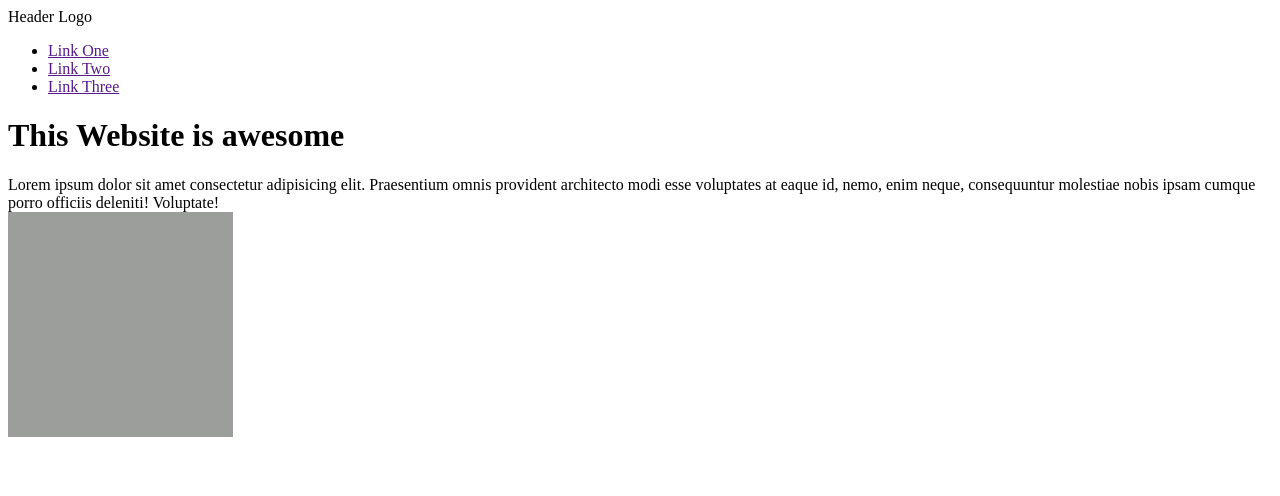
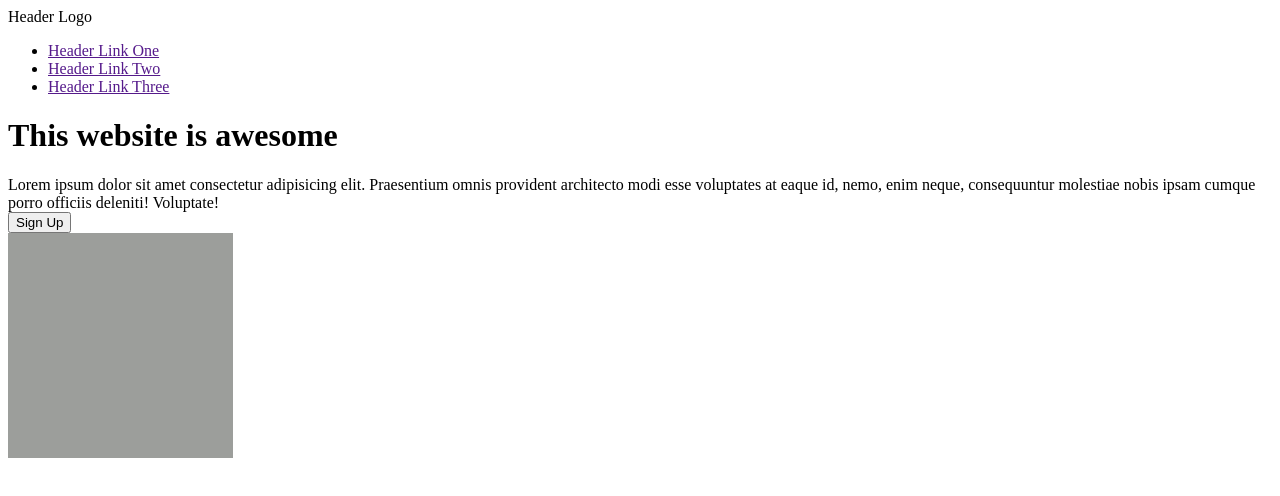
Before and after one commit to RihamRamzi/Landing-Page, a plain HTML site: page index.html in a window 1280 px wide. Drawn offline with Linux system fonts and the light colour scheme.

Commit message:
Added a sign up Button and added a Hero div to contain the whole header

```diff
--- a/index.html
+++ b/index.html
@@ -7,26 +7,32 @@
     <link rel="stylesheet" href="styles.css" />
   </head>
   <body>
+    <div class="hero">
       <div class="header">
         <div class="header_logo">Header Logo</div>
         <ul class="header_link">
-        <li><a href="">Link One</a></li>
-        <li><a href="">Link Two</a></li>
-        <li><a href="">Link Three</a></li>
+          <li><a href="">Header Link One</a></li>
+          <li><a href="">Header Link Two</a></li>
+          <li><a href="">Header Link Three</a></li>
         </ul>
       </div>
 
       <div class="web_info">
         <div class="details">
-        <h1>This Website is awesome</h1>
+          <h1>This website is awesome</h1>
+          <div class="details1">
             Lorem ipsum dolor sit amet consectetur adipisicing elit. Praesentium
-        omnis provident architecto modi esse voluptates at eaque id, nemo, enim
-        neque, consequuntur molestiae nobis ipsam cumque porro officiis
+            omnis provident architecto modi esse voluptates at eaque id, nemo,
+            enim neque, consequuntur molestiae nobis ipsam cumque porro officiis
             deleniti! Voluptate!
           </div>
+          <button class="sign_up">Sign Up</button>
+        </div>
+
         <div class="head_image">
           <img src="Images/image.png" alt="" />
         </div>
       </div>
+    </div>
   </body>
 </html>
```
Lines whose indentation alone changed are shown as unchanged.
